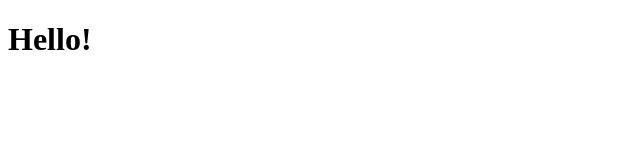
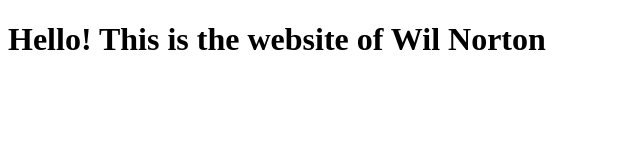
Before and after one commit to wnor1024/wnor1024.github.io, a plain HTML site: page index.html in a window 1280 px wide. Shown: the whole page, without its empty margins (0-640 px from the left). Drawn offline with Linux system fonts and the light colour scheme.

Commit message:
Update index.html

```diff
--- a/index.html
+++ b/index.html
@@ -1,6 +1,6 @@
 <!DOCTYPE html>
 <html>
 <body>
-<h1>Hello!</h1>
+<h1>Hello! This is the website of Wil Norton</h1>
 </body>
 </html>
```
